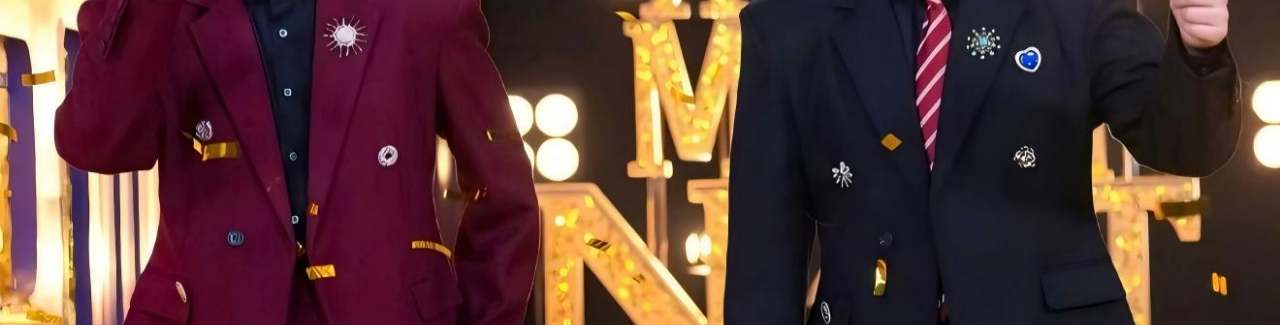
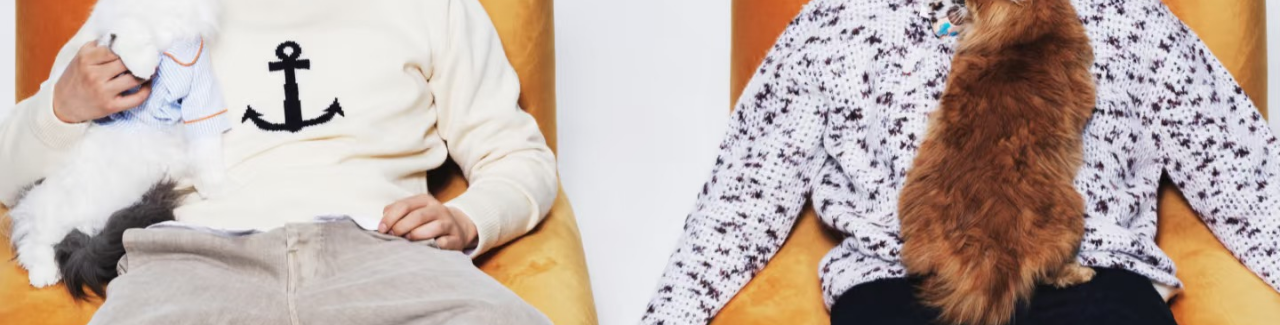
Before and after one commit to naixinyi929-svg/shuanggaotai, a plain HTML site: page home.html in a window 1280 px wide. Shown: the top 325 px of the page. Drawn offline with Linux system fonts and the light colour scheme.

Commit message:
Update home.html

```diff
--- a/home.html
+++ b/home.html
@@ -6,7 +6,7 @@
     <title>主页</title>
     <style>
         body {
-            background-image: url('main.jpg');
+            background-image: url('hz2.jpg');
             background-size: cover;
             background-position: center;
             background-repeat: no-repeat;
```
